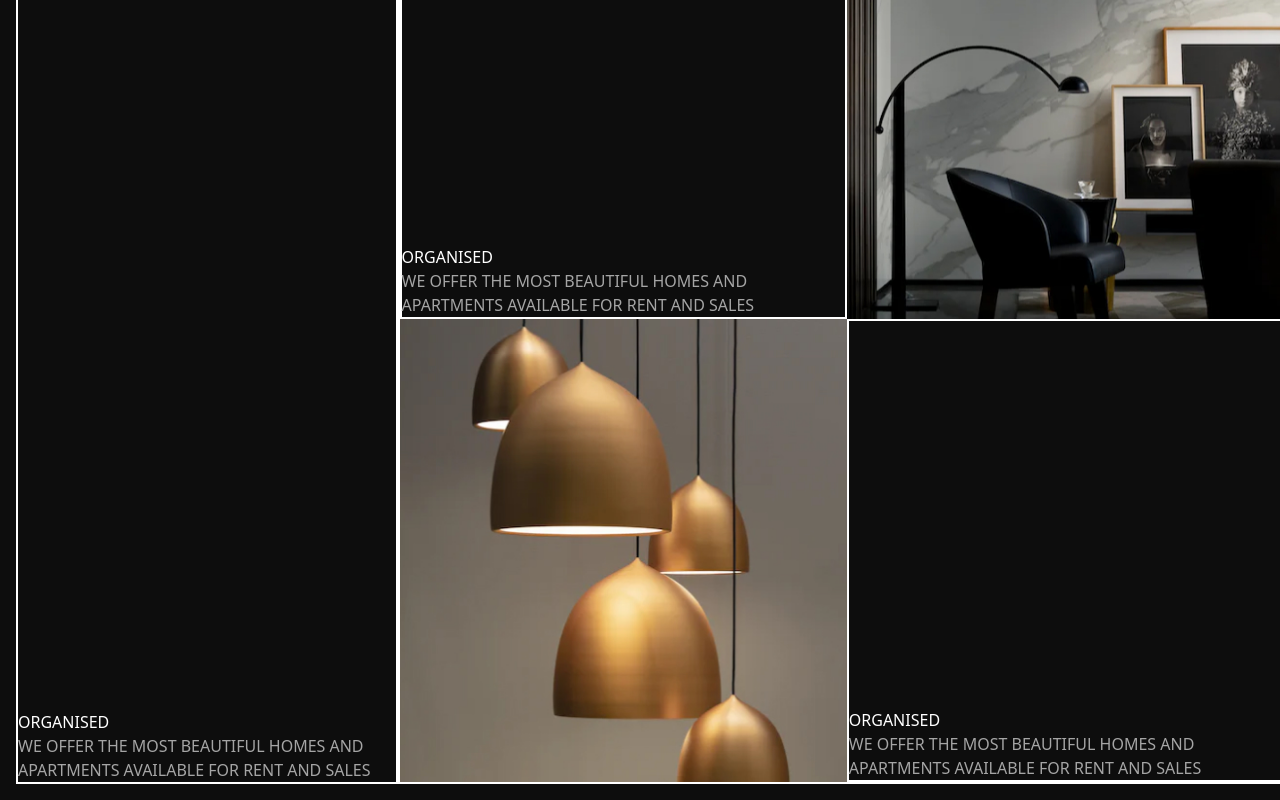
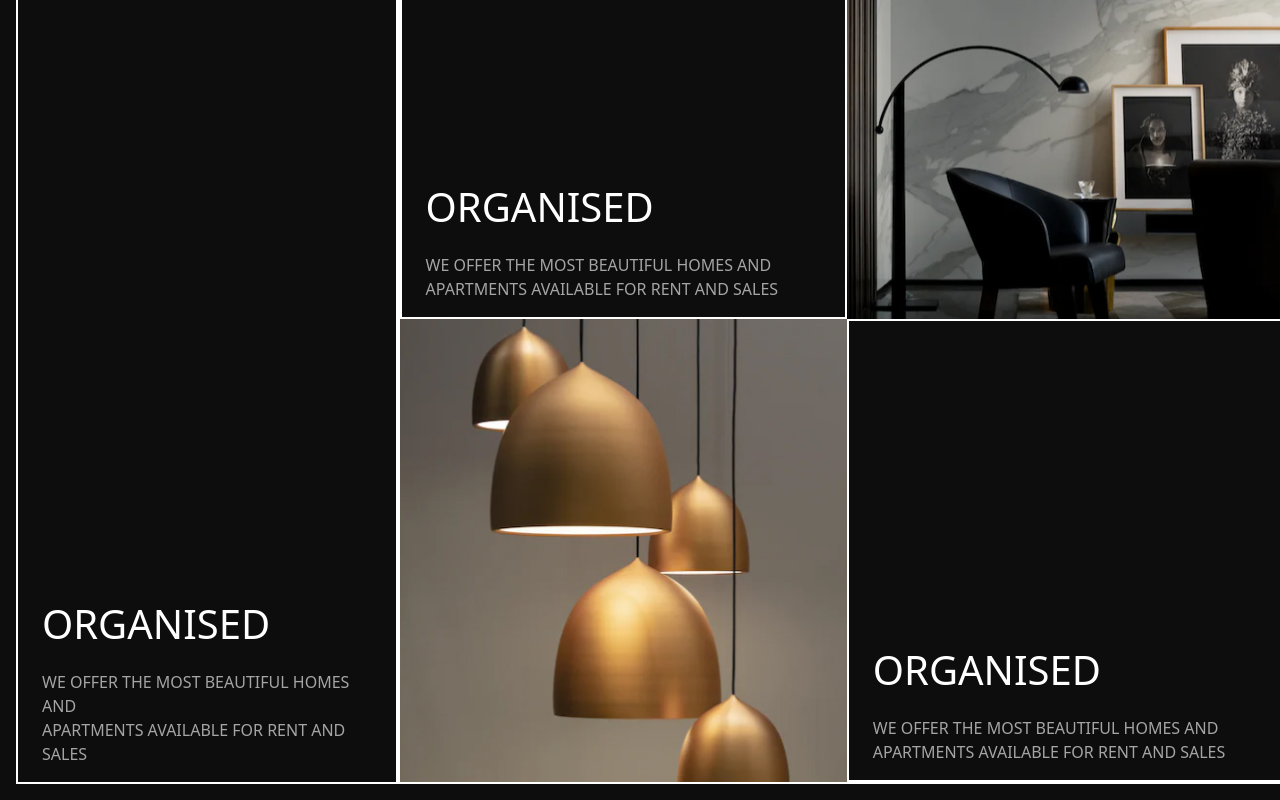
Before and after one commit to Ose-Augustine/theramdics0, a React (Vite) app: page / in a window 1280 px wide. Shown: the part 3243-4043 px from the top of the page. Built offline with nearby package versions, Linux system fonts and the light colour scheme.

Commit message:
Style fixing

```diff
--- a/src/components/Organise.jsx
+++ b/src/components/Organise.jsx
@@ -1,9 +1,9 @@
 export default function Organise() {
     return(
         <div className="relative border-white border-2 h-full">
-            <div className="uppercase absolute bottom-0">
-                <p> organised</p>
-                <p className="text-[#A5A5A5]">We offer the most beautiful homes and <br /> apartments available for rent and sales</p>
+            <div className="uppercase absolute bottom-4 mx-6">
+                <p className="mb-4 text-[40px]"> organised</p>
+                <p className="text-[#A5A5A5] text-[16px]">We offer the most beautiful homes and <br /> apartments available for rent and sales</p>
             </div>
         </div>
     )
```
